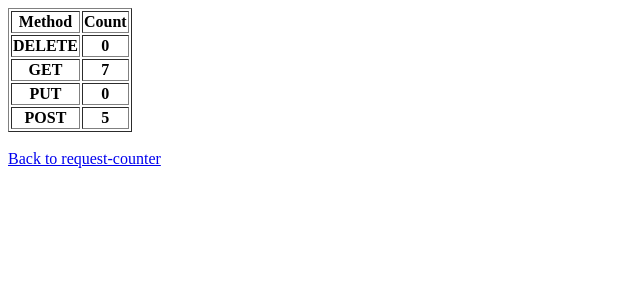
After one commit to CodecoolBP20172/Flask-dojo_Aniko_Bogi, a Flask app: page /statistics in a window 1280 px wide. The commit adds this page. Shown: the top 300 px of the page, without its empty margins (0-640 px from the left). Run offline with Flask 2, Linux system fonts and the light colour scheme; lists and menus that the app fills with data are empty.

Commit message:
Statistics route and html for it  is ready

```diff
--- a/application.py
+++ b/application.py
@@ -5,8 +5,7 @@ app = Flask(__name__)
 @app.route("/request-counter", methods=["GET", "POST", "PUT", "DELETE"])
 def route_request_counter():
     request_counter = {}
-
-    with open ("request_counts.txt", "r") as f:
+    with open("request_counts.txt", "r") as f:
         for line in f:
             line = line.split(":")
             request_counter[line[0]] = int(line[1])
@@ -14,15 +13,23 @@ def route_request_counter():
     if request.method in request_counter:
         request_counter[request.method] += 1
 
-    with open ("request_counts.txt", "w") as f:
+    with open("request_counts.txt", "w") as f:
         for i in request_counter:
             line = i + ":" + str(request_counter[i]) + "\n"
             f.write(line)
 
     return render_template("form.html")
 
-#@app.route("/statistics", methods=["GET"])
-#def route_request_counter():
+@app.route("/statistics", methods=["GET"])
+def route_statistics():
+    content_to_render = []
+    with open("request_counts.txt", "r") as f:
+        for line in f:
+            line = line.split(":")
+            content_to_render.append(line)
+        print(content_to_render)
+    return render_template("statistics.html", content=content_to_render)
+
 
 if __name__ == "__main__":
     app.secret_key = "app_magic"  # Change the content of this string
--- a/request_counts.txt
+++ b/request_counts.txt
@@ -1,4 +1,4 @@
 DELETE:0
-POST:10
-GET:10
+GET:7
 PUT:0
+POST:5
--- /dev/null
+++ b/templates/statistics.html
@@ -0,0 +1,22 @@
+<!DOCTYPE html>
+<html>
+    <head>
+        <meta charset="utf-8">
+        <title>Statistics</title>
+    </head>
+    <body>
+        <table border = 1>
+            <tr>
+                <th>Method</th>
+                <th>Count</th>
+            </tr>
+            {% for line in content %}
+            <tr>
+                <th>{{ line[0] }}</th>
+                <th>{{ line[1] }}</th>
+            </tr>
+            {% endfor %}
+        </table><br>
+        <a href="/request-counter">Back to request-counter</a>
+    </body>
+</html>
```
Also changed, not shown: templates/form.html (+7 -13 lines).
